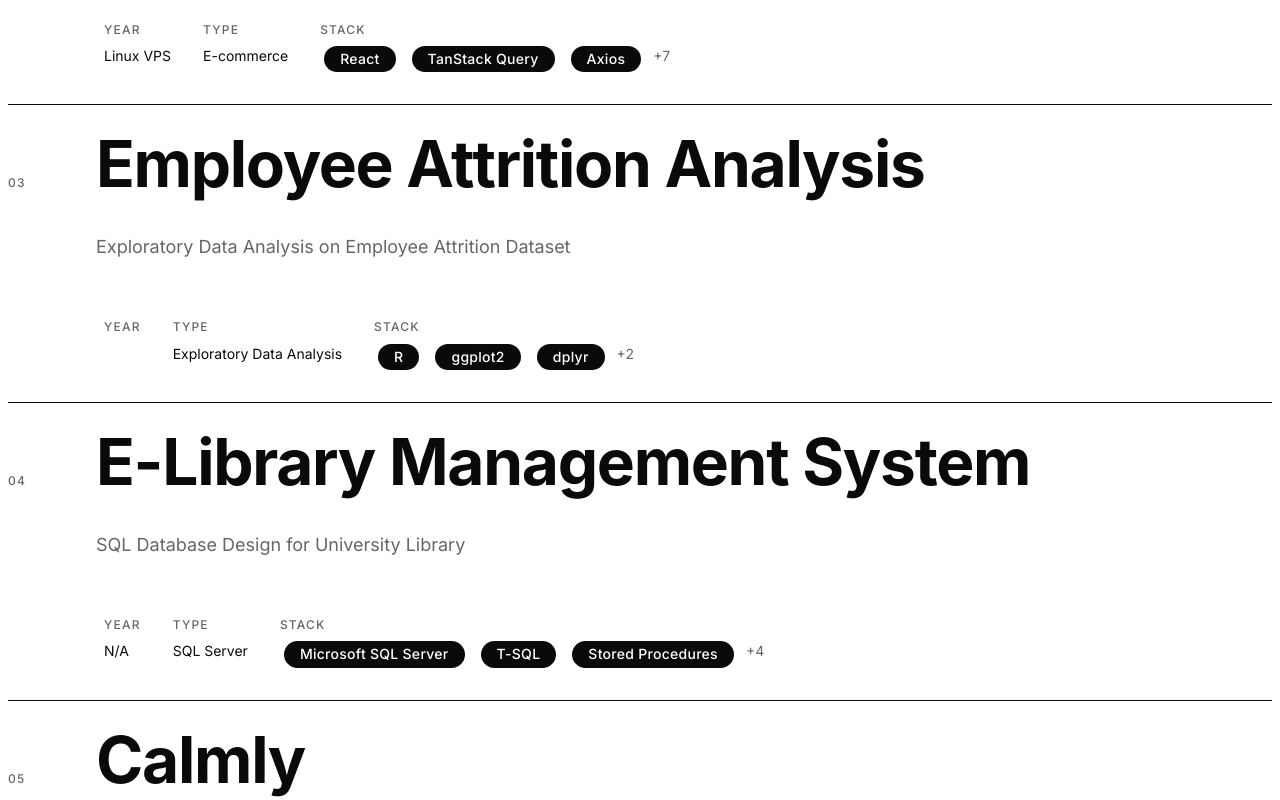
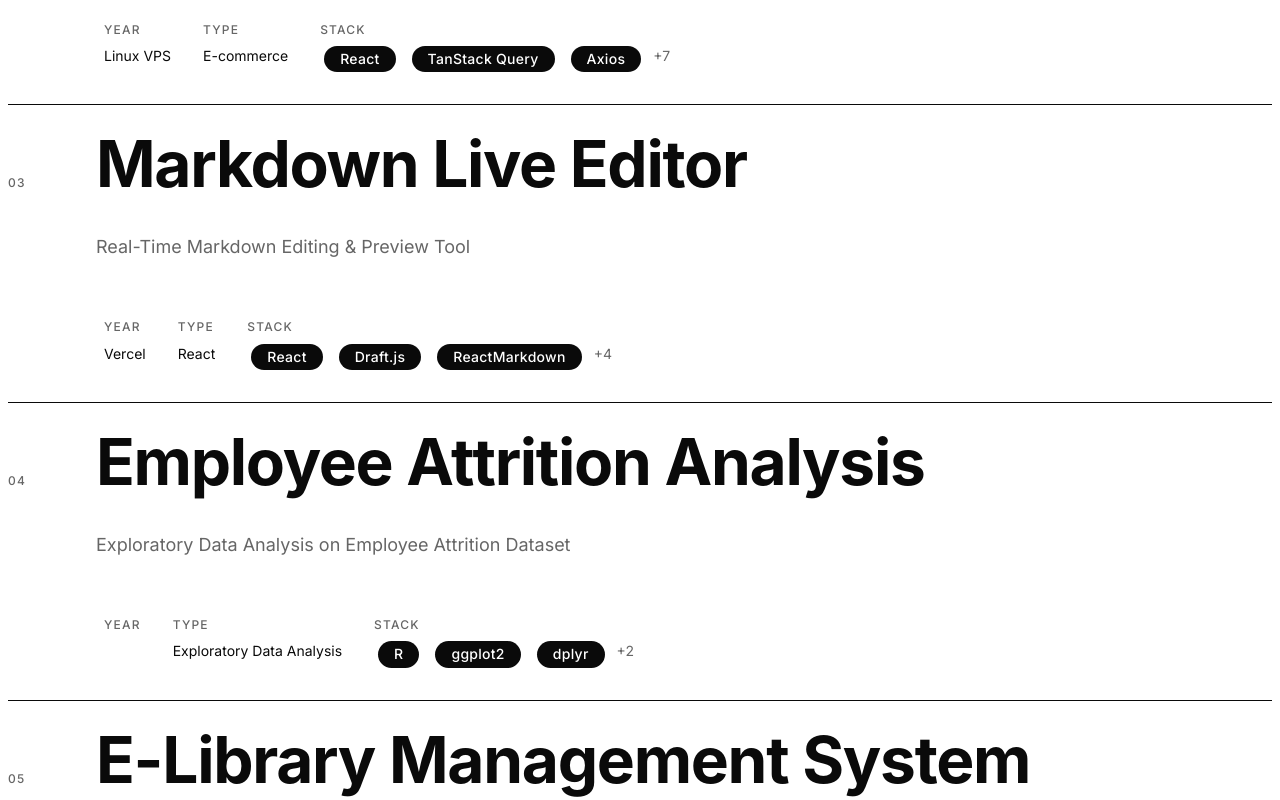
Before and after one commit to dixxanta08/dixxanta-portfoilio, a Next.js app: page /projects in a window 1280 px wide. Shown: the part 980-1780 px from the top of the page. Built offline with nearby package versions, Linux system fonts and the light colour scheme.

Commit message:
Add Markdown Live Editor project details and thumbnail image

```diff
--- a/app/components/Header.tsx
+++ b/app/components/Header.tsx
@@ -47,17 +47,17 @@ export default function Header() {
             aria-label="Toggle menu"
           >
             <span
-              className={`w-full h-0.5 bg-foreground transition-all ${
+              className={`w-full h-0.5 bg-white transition-all ${
                 isMenuOpen ? "rotate-45 translate-y-2" : ""
               }`}
             />
             <span
-              className={`w-full h-0.5 bg-foreground transition-all ${
+              className={`w-full h-0.5 bg-white transition-all ${
                 isMenuOpen ? "opacity-0" : ""
               }`}
             />
             <span
-              className={`w-full h-0.5 bg-foreground transition-all ${
+              className={`w-full h-0.5 bg-white transition-all ${
                 isMenuOpen ? "-rotate-45 -translate-y-2" : ""
               }`}
             />
--- a/app/data/projects.json
+++ b/app/data/projects.json
@@ -48,7 +48,7 @@
     "thumbnail_url": "/projects/mcgee-fos-thumbnail.png",
     "medias": [],
     "live_url": "",
-    "github_url": "",
+    "github_url": "https://github.com/dixxanta08/rmi-java-cafeteria",
     "deployed_on": "N/A",
     "tags": [
       "Java RMI",
@@ -121,6 +121,63 @@
       "JWT Authentication",
       "Business Logic",
       "System Architecture"
+    ]
+  },
+  {
+    "id": "markdown-live-editor",
+    "name": "Markdown Live Editor",
+    "what": "Real-Time Markdown Editing & Preview Tool",
+    "description": "Markdown Live Editor is an open-source, React-based application for writing and previewing Markdown content in real time. It features syntax highlighting, document management using browser local storage, export options, and a clean, responsive interface designed for focused writing.",
+    "goal": "To provide developers and writers with an intuitive, distraction-free Markdown editor that supports real-time preview, efficient document management, and flexible export options without relying on backend services.",
+    "technologies": [
+      "React",
+      "Draft.js",
+      "ReactMarkdown",
+      "Tailwind CSS",
+      "highlight.js",
+      "jsPDF",
+      "html2canvas"
+    ],
+    "challenges": [
+      "Implementing real-time synchronized scrolling between editor and preview panes.",
+      "Handling Markdown edge cases such as nested lists and code blocks.",
+      "Managing document persistence and storage limits using browser Local Storage.",
+      "Ensuring responsive UI behavior across different screen sizes.",
+      "Exporting rendered Markdown content accurately to PDF format."
+    ],
+    "learnings": [
+      "Deepened understanding of controlled editors and rich text handling in React.",
+      "Learned efficient state management for multi-document workflows.",
+      "Improved UI/UX design skills for writing-focused applications.",
+      "Gained experience integrating third-party libraries for rendering, highlighting, and exporting content.",
+      "Understood client-side storage constraints and optimization techniques."
+    ],
+    "features": [
+      "Real-time Markdown preview while typing",
+      "Toolbar-based formatting (headings, bold, italic, lists)",
+      "Smart list and code block handling",
+      "Syntax highlighting with graceful fallback",
+      "Document creation, renaming, deletion, and auto-save using Local Storage",
+      "Markdown file import and export",
+      "PDF export of rendered content",
+      "Focus mode for distraction-free writing",
+      "Responsive layout with mobile-friendly behavior",
+      "Status bar showing cursor position and character count"
+    ],
+    "thumbnail_url": "/projects/markdown-live-editor.png",
+    "medias": [],
+    "live_url": "https://markdown-live-editor-ten.vercel.app/",
+    "github_url": "https://github.com/dixxanta08/Markdown-Live-Editor",
+    "deployed_on": "Vercel",
+    "tags": [
+      "React",
+      "Markdown",
+      "Live Preview",
+      "Frontend",
+      "Open Source",
+      "Editor Tool",
+      "Local Storage",
+      "UI/UX"
     ]
   },
   {
```
Also changed, not shown: public/projects/markdown-live-editor.png (added).
